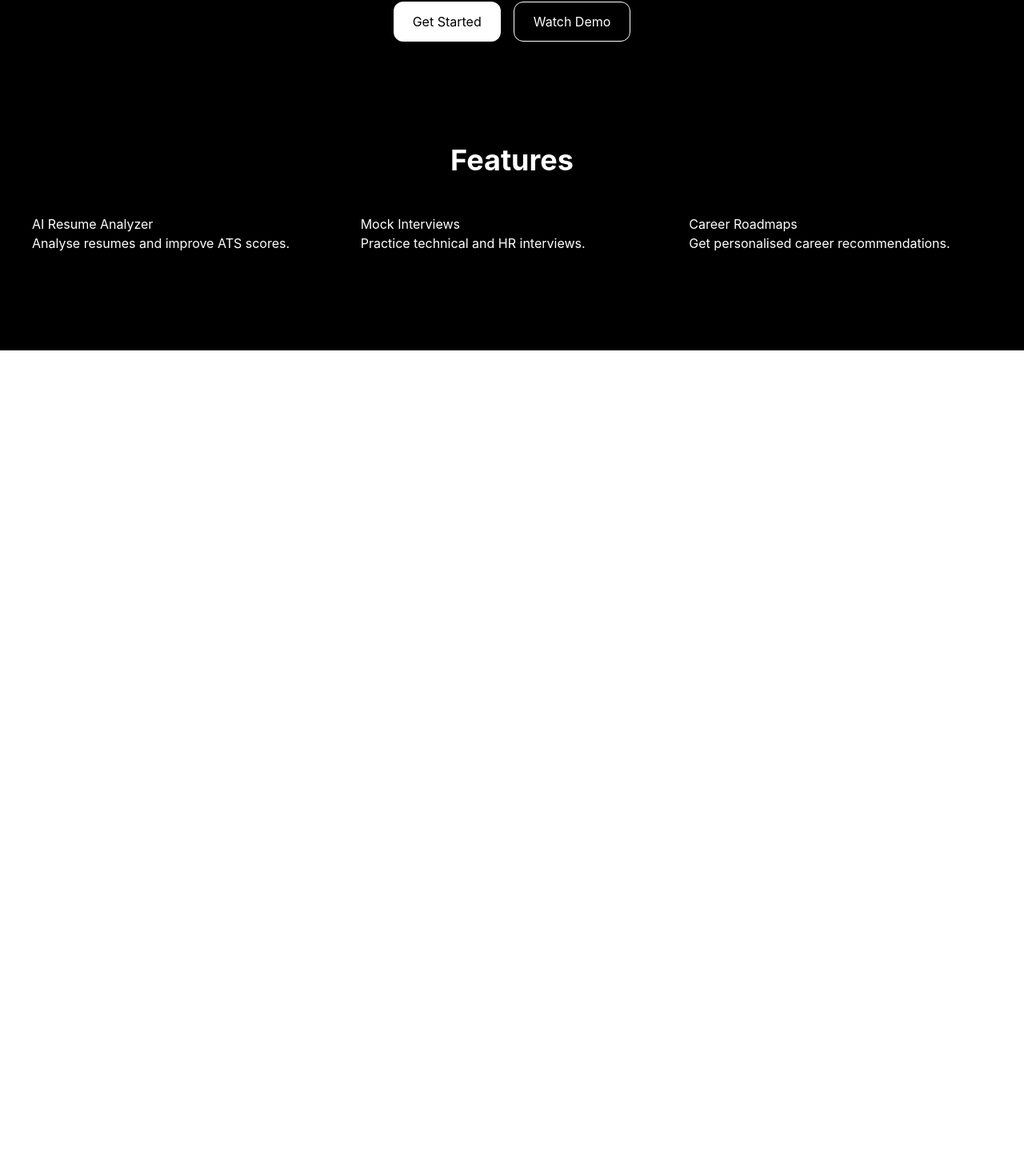
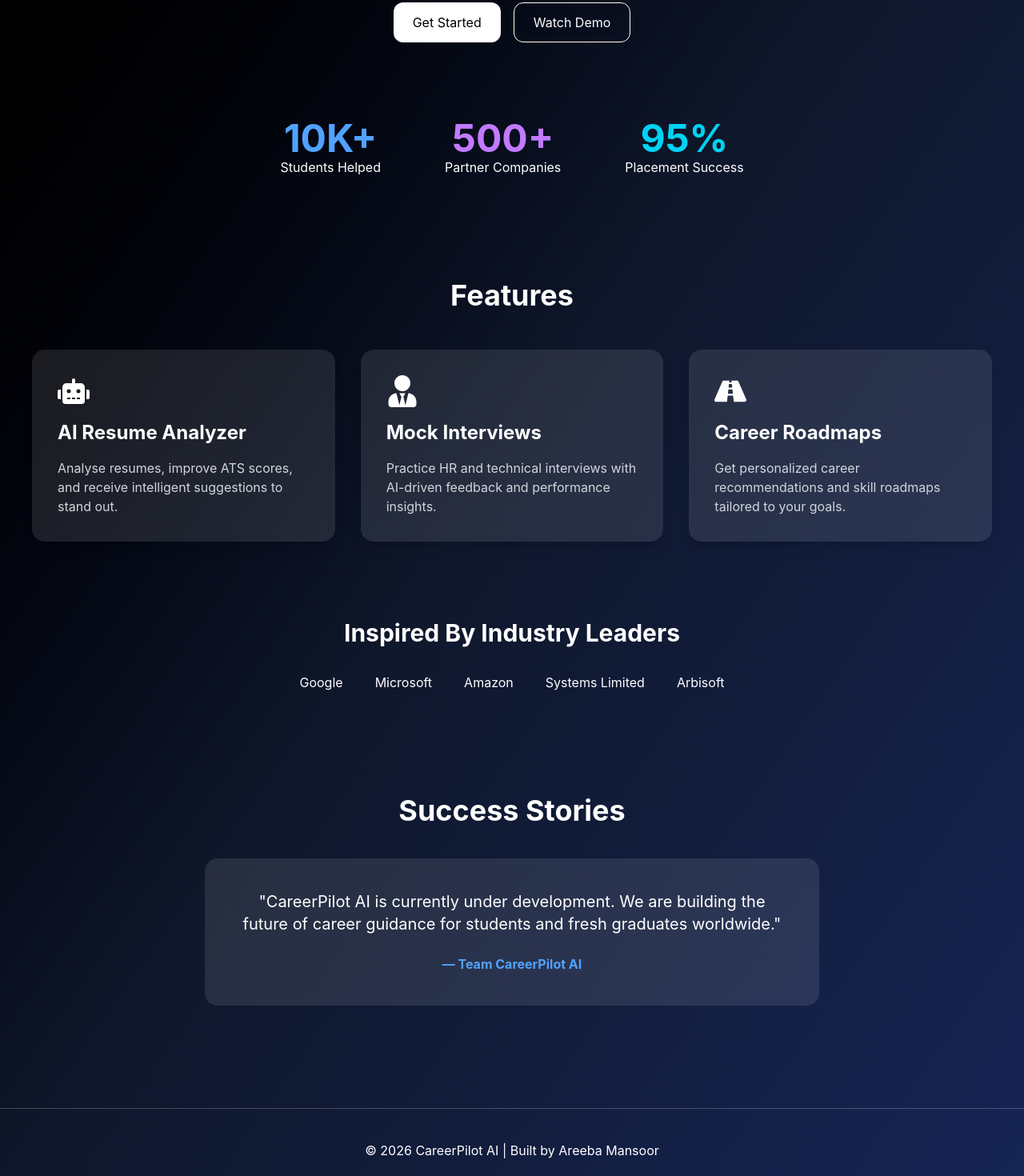
Before and after one commit to areebamansoor49-eng/CareerPilot_AI, a React (Vite) app in the folder frontend/: page / in a window 1280 px wide. Shown: the part 362-1832 px from the top of the page at 80% size. Before the commit the page ends 800 px from the top, so only its background shows below. Built offline with nearby package versions, Linux system fonts and the light colour scheme.

Commit message:
Added routing pages and project architecture

```diff
--- a/frontend/package.json
+++ b/frontend/package.json
@@ -19,6 +19,7 @@
     "@tailwindcss/vite": "^4.3.3",
     "react": "^19.2.8",
     "react-dom": "^19.2.8",
+    "react-router-dom": "^7.18.1",
     "tailwindcss": "^4.3.3"
   }
 }
--- a/frontend/src/components/Features.tsx
+++ b/frontend/src/components/Features.tsx
@@ -1,3 +1,5 @@
+import { FaRobot, FaUserTie, FaRoad } from "react-icons/fa";
+
 function Features() {
   return (
     <section className="mt-32 px-10">
@@ -5,21 +7,50 @@ function Features() {
         Features
       </h2>
 
-      <div className="grid grid-cols-3 gap-8 mt-12">
-        <div>
-          <h3>AI Resume Analyzer</h3>
-          <p>Analyse resumes and improve ATS scores.</p>
+      <div className="grid md:grid-cols-3 gap-8 mt-12">
+
+        {/* Card 1 */}
+        <div className="bg-white/10 p-8 rounded-2xl hover:scale-105 transition duration-300 shadow-lg">
+          <FaRobot size={40} />
+
+          <h3 className="text-2xl font-bold mt-4">
+            AI Resume Analyzer
+          </h3>
+
+          <p className="mt-4 text-gray-300">
+            Analyse resumes, improve ATS scores, and receive
+            intelligent suggestions to stand out.
+          </p>
         </div>
 
-        <div>
-          <h3>Mock Interviews</h3>
-          <p>Practice technical and HR interviews.</p>
+        {/* Card 2 */}
+        <div className="bg-white/10 p-8 rounded-2xl hover:scale-105 transition duration-300 shadow-lg">
+          <FaUserTie size={40} />
+
+          <h3 className="text-2xl font-bold mt-4">
+            Mock Interviews
+          </h3>
+
+          <p className="mt-4 text-gray-300">
+            Practice HR and technical interviews with AI-driven
+            feedback and performance insights.
+          </p>
         </div>
 
-        <div>
-          <h3>Career Roadmaps</h3>
-          <p>Get personalised career recommendations.</p>
+        {/* Card 3 */}
+        <div className="bg-white/10 p-8 rounded-2xl hover:scale-105 transition duration-300 shadow-lg">
+          <FaRoad size={40} />
+
+          <h3 className="text-2xl font-bold mt-4">
+            Career Roadmaps
+          </h3>
+
+          <p className="mt-4 text-gray-300">
+            Get personalized career recommendations and skill
+            roadmaps tailored to your goals.
+          </p>
         </div>
+
       </div>
     </section>
   );
--- /dev/null
+++ b/frontend/src/components/Footer.tsx
@@ -0,0 +1,11 @@
+function Footer() {
+  return (
+    <footer className="text-center py-10 mt-32 border-t border-white/20">
+      <p>
+        © 2026 CareerPilot AI | Built by Areeba Mansoor
+      </p>
+    </footer>
+  );
+}
+
+export default Footer;
--- a/frontend/src/components/Navbar.tsx
+++ b/frontend/src/components/Navbar.tsx
@@ -1,15 +1,40 @@
 function Navbar() {
   return (
-    <nav className="flex justify-between items-center p-6">
-      <h1 className="text-3xl font-bold">CareerPilot AI</h1>
+    <nav className="flex justify-between items-center p-6 sticky top-0 backdrop-blur-md bg-white/10 border-b border-white/20">
+      <h1 className="text-3xl font-bold bg-gradient-to-r from-blue-400 to-purple-500 bg-clip-text text-transparent">
+        CareerPilot AI
+      </h1>
 
       <div className="flex gap-6 items-center">
-        <a href="#">Home</a>
-        <a href="#">Features</a>
-        <a href="#">About</a>
-        <a href="#">Contact</a>
+        <a
+          href="#"
+          className="hover:text-blue-400 transition duration-300"
+        >
+          Home
+        </a>
 
-        <button className="px-5 py-2 rounded-lg bg-white text-black">
+        <a
+          href="#"
+          className="hover:text-blue-400 transition duration-300"
+        >
+          Features
+        </a>
+
+        <a
+          href="#"
+          className="hover:text-blue-400 transition duration-300"
+        >
+          About
+        </a>
+
+        <a
+          href="#"
+          className="hover:text-blue-400 transition duration-300"
+        >
+          Contact
+        </a>
+
+        <button className="px-5 py-2 rounded-xl bg-gradient-to-r from-blue-500 to-purple-600 hover:scale-105 transition duration-300">
           Login
         </button>
       </div>
--- /dev/null
+++ b/frontend/src/components/Stats.tsx
@@ -0,0 +1,22 @@
+function Stats() {
+  return (
+    <section className="mt-24 flex justify-center gap-20 text-center">
+      <div>
+        <h1 className="text-5xl font-bold text-blue-400">10K+</h1>
+        <p>Students Helped</p>
+      </div>
+
+      <div>
+        <h1 className="text-5xl font-bold text-purple-400">500+</h1>
+        <p>Partner Companies</p>
+      </div>
+
+      <div>
+        <h1 className="text-5xl font-bold text-cyan-400">95%</h1>
+        <p>Placement Success</p>
+      </div>
+    </section>
+  );
+}
+
+export default Stats;
--- /dev/null
+++ b/frontend/src/components/Testimonials.tsx
@@ -0,0 +1,23 @@
+function Testimonials() {
+  return (
+    <section className="mt-32 text-center">
+      <h1 className="text-4xl font-bold">
+        Success Stories
+      </h1>
+
+      <div className="mt-10 bg-white/10 p-10 rounded-2xl max-w-3xl mx-auto">
+        <p className="text-xl">
+          "CareerPilot AI is currently under development. We are
+          building the future of career guidance for students and
+          fresh graduates worldwide."
+        </p>
+
+        <h3 className="mt-6 font-bold text-blue-400">
+          — Team CareerPilot AI
+        </h3>
+      </div>
+    </section>
+  );
+}
+
+export default Testimonials;
--- /dev/null
+++ b/frontend/src/components/TrustedBy.tsx
@@ -0,0 +1,19 @@
+function TrustedBy() {
+  return (
+    <section className="mt-24 text-center">
+      <h2 className="text-3xl font-bold">
+        Inspired By Industry Leaders
+      </h2>
+
+      <div className="flex justify-center gap-10 mt-8">
+        <h3>Google</h3>
+        <h3>Microsoft</h3>
+        <h3>Amazon</h3>
+        <h3>Systems Limited</h3>
+        <h3>Arbisoft</h3>
+      </div>
+    </section>
+  );
+}
+
+export default TrustedBy;
--- /dev/null
+++ b/frontend/src/pages/Dashboard.tsx
@@ -0,0 +1,5 @@
+function Dashboard() {
+  return <h1 className="text-white text-5xl p-10">Student Dashboard</h1>;
+}
+
+export default Dashboard;
--- /dev/null
+++ b/frontend/src/pages/Demo.tsx
@@ -0,0 +1,19 @@
+function Demo() {
+  return (
+    <div className="text-white min-h-screen p-10">
+      <h1 className="text-5xl font-bold">
+        CareerPilot AI Demo
+      </h1>
+
+      <ul className="mt-8 space-y-3">
+        <li>✓ AI Resume Analyzer</li>
+        <li>✓ ATS Score Generator</li>
+        <li>✓ Mock Interviews</li>
+        <li>✓ Career Roadmaps</li>
+        <li>✓ Internship Recommendations</li>
+      </ul>
+    </div>
+  );
+}
+
+export default Demo;
--- a/frontend/src/pages/Home.tsx
+++ b/frontend/src/pages/Home.tsx
@@ -1,13 +1,21 @@
 import Navbar from "../components/Navbar";
 import Hero from "../components/Hero";
+import Stats from "../components/Stats";
 import Features from "../components/Features";
+import TrustedBy from "../components/TrustedBy";
+import Testimonials from "../components/Testimonials";
+import Footer from "../components/Footer";
 
 function Home() {
   return (
-    <div className="min-h-screen bg-black text-white">
+    <div className="min-h-screen text-white bg-gradient-to-br from-black via-slate-900 to-blue-950">
       <Navbar />
       <Hero />
+      <Stats />
       <Features />
+      <TrustedBy />
+      <Testimonials />
+      <Footer />
     </div>
   );
 }
--- /dev/null
+++ b/frontend/src/pages/Login.tsx
@@ -0,0 +1,5 @@
+function Login() {
+  return <h1 className="text-white text-5xl p-10">Login Page</h1>;
+}
+
+export default Login;
--- /dev/null
+++ b/frontend/src/pages/Register.tsx
@@ -0,0 +1,5 @@
+function Register() {
+  return <h1 className="text-white text-5xl p-10">Register Page</h1>;
+}
+
+export default Register;
```
Also changed, not shown: 1 other file (tests, documents, lock files or other folders).
